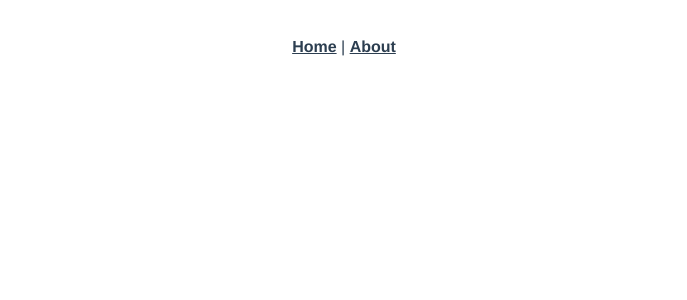
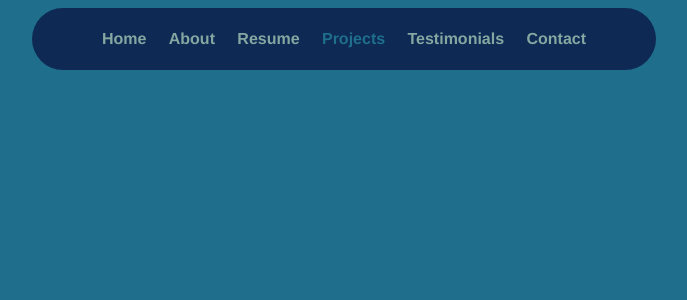
Before and after one commit to RayhaanK/vue-Portfolio, a Vue app: page /project in a window 1280 px wide. Before the commit this address had no page. Shown: the top 300 px of the page, without its empty margins (296-983 px from the left). Built offline with nearby package versions, Linux system fonts and the light colour scheme.

Commit message:
added navbar and updated home page

```diff
--- a/package.json
+++ b/package.json
@@ -7,6 +7,7 @@
     "build": "vue-cli-service build"
   },
   "dependencies": {
+    "bootstrap": "^5.3.0",
     "core-js": "^3.8.3",
     "register-service-worker": "^1.7.2",
     "vue": "^3.2.13",
--- a/src/App.vue
+++ b/src/App.vue
@@ -1,10 +1,17 @@
 <template>
-  <nav>
-    <router-link to="/">Home</router-link> |
-    <router-link to="/about">About</router-link>
-  </nav>
+  <Navbar/>
   <router-view/>
 </template>
+
+<script>
+import Navbar from "@/components/Navbar.vue"
+
+export default {
+  components: {
+    Navbar,
+  }
+}
+</script>
 
 <style>
 #app {
@@ -12,7 +19,7 @@
   -webkit-font-smoothing: antialiased;
   -moz-osx-font-smoothing: grayscale;
   text-align: center;
-  color: #2c3e50;
+  color: #84A7A1;
 }
 
 nav {
@@ -21,10 +28,11 @@ nav {
 
 nav a {
   font-weight: bold;
-  color: #2c3e50;
+  color: #84A7A1;
+  text-decoration: none;
 }
 
 nav a.router-link-exact-active {
-  color: #42b983;
+  color: #1F6E8C;
 }
 </style>
--- /dev/null
+++ b/src/assets/CSS/style.css
@@ -0,0 +1,9 @@
+* {
+    margin: 0;
+    padding: 0;
+    box-sizing: border-box;
+}
+
+body {
+    background-color: #1F6E8C;
+}
--- a/src/components/HelloWorld.vue
+++ /dev/null
@@ -1,60 +0,0 @@
-<template>
-  <div class="hello">
-    <h1>{{ msg }}</h1>
-    <p>
-      For a guide and recipes on how to configure / customize this project,<br>
-      check out the
-      <a href="https://cli.vuejs.org" target="_blank" rel="noopener">vue-cli documentation</a>.
-    </p>
-    <h3>Installed CLI Plugins</h3>
-    <ul>
-      <li><a href="https://github.com/vuejs/vue-cli/tree/dev/packages/%40vue/cli-plugin-babel" target="_blank" rel="noopener">babel</a></li>
-      <li><a href="https://github.com/vuejs/vue-cli/tree/dev/packages/%40vue/cli-plugin-pwa" target="_blank" rel="noopener">pwa</a></li>
-      <li><a href="https://github.com/vuejs/vue-cli/tree/dev/packages/%40vue/cli-plugin-router" target="_blank" rel="noopener">router</a></li>
-      <li><a href="https://github.com/vuejs/vue-cli/tree/dev/packages/%40vue/cli-plugin-vuex" target="_blank" rel="noopener">vuex</a></li>
-    </ul>
-    <h3>Essential Links</h3>
-    <ul>
-      <li><a href="https://vuejs.org" target="_blank" rel="noopener">Core Docs</a></li>
-      <li><a href="https://forum.vuejs.org" target="_blank" rel="noopener">Forum</a></li>
-      <li><a href="https://chat.vuejs.org" target="_blank" rel="noopener">Community Chat</a></li>
-      <li><a href="https://twitter.com/vuejs" target="_blank" rel="noopener">Twitter</a></li>
-      <li><a href="https://news.vuejs.org" target="_blank" rel="noopener">News</a></li>
-    </ul>
-    <h3>Ecosystem</h3>
-    <ul>
-      <li><a href="https://router.vuejs.org" target="_blank" rel="noopener">vue-router</a></li>
-      <li><a href="https://vuex.vuejs.org" target="_blank" rel="noopener">vuex</a></li>
-      <li><a href="https://github.com/vuejs/vue-devtools#vue-devtools" target="_blank" rel="noopener">vue-devtools</a></li>
-      <li><a href="https://vue-loader.vuejs.org" target="_blank" rel="noopener">vue-loader</a></li>
-      <li><a href="https://github.com/vuejs/awesome-vue" target="_blank" rel="noopener">awesome-vue</a></li>
-    </ul>
-  </div>
-</template>
-
-<script>
-export default {
-  name: 'HelloWorld',
-  props: {
-    msg: String
-  }
-}
-</script>
-
-<!-- Add "scoped" attribute to limit CSS to this component only -->
-<style scoped>
-h3 {
-  margin: 40px 0 0;
-}
-ul {
-  list-style-type: none;
-  padding: 0;
-}
-li {
-  display: inline-block;
-  margin: 0 10px;
-}
-a {
-  color: #42b983;
-}
-</style>
--- /dev/null
+++ b/src/components/Navbar.vue
@@ -0,0 +1,67 @@
+<template>
+  <div class="container">
+    <nav class="navbar navbar-expand-lg mx-auto">
+      <div class="container-fluid">
+        <button
+          class="navbar-toggler mx-auto"
+          type="button"
+          data-bs-toggle="collapse"
+          data-bs-target="#navbarSupportedContent"
+          aria-controls="navbarSupportedContent"
+          aria-expanded="false"
+          aria-label="Toggle navigation"
+        >
+          <span class="navbar-toggler-icon"></span>
+        </button>
+        <div class="collapse navbar-collapse" id="navbarSupportedContent">
+          <ul class="navbar-nav mx-auto mb-2 mb-lg-0">
+            <li class="nav-item">
+                <router-link to="/">Home</router-link>
+            </li>
+            <li class="nav-item">
+                <router-link to="/about">About</router-link>
+            </li>
+            <li class="nav-item">
+                <router-link to="/resume">Resume</router-link>
+            </li>
+            <li class="nav-item">
+                <router-link to="/project">Projects</router-link>
+            </li>
+            <li class="nav-item">
+                <router-link to="/testimonial">Testimonials</router-link>
+            </li>
+            <li class="nav-item">
+                <router-link to="/contact">Contact</router-link>
+            </li>
+          </ul>
+        </div>
+      </div>
+    </nav>
+  </div>
+</template>
+
+<script>
+export default {};
+</script>
+
+<style scoped>
+.container {
+    position: sticky;
+    top: 0;
+
+}
+.navbar {
+    margin-top: 0.5rem;
+    width: 56%;
+    border-radius: 2rem;
+    background-color: #0E2954;
+}
+
+li {
+    padding: 0.7rem;
+}
+
+button {
+    background-color: #1F6E8C;
+}
+</style>
--- a/src/main.js
+++ b/src/main.js
@@ -4,4 +4,10 @@ import './registerServiceWorker'
 import router from './router'
 import store from './store'
 
+//  bootstrap
+import 'bootstrap/dist/css/bootstrap.min.css'
+import 'bootstrap'
+// custom CSS
+import '@/assets/CSS/style.css'
+
 createApp(App).use(store).use(router).mount('#app')
--- a/src/router/index.js
+++ b/src/router/index.js
@@ -10,10 +10,27 @@ const routes = [
   {
     path: '/about',
     name: 'about',
-    // route level code-splitting
-    // this generates a separate chunk (about.[hash].js) for this route
-    // which is lazy-loaded when the route is visited.
-    component: () => import(/* webpackChunkName: "about" */ '../views/AboutView.vue')
+    component: () => import('../views/AboutView.vue')
+  },
+  {
+    path: '/resume',
+    name: 'resume',
+    component: () => import('../views/ResumeView.vue')
+  },
+  {
+    path: '/project',
+    name: 'project',
+    component: () => import('../views/ProjectView.vue')
+  },
+  {
+    path: '/testimonial',
+    name: 'testimonial',
+    component: () => import('../views/TestimonialView.vue')
+  },
+  {
+    path: '/contact',
+    name: 'contact',
+    component: () => import('../views/ContactView.vue')
   }
 ]
 
--- a/src/views/HomeView.vue
+++ b/src/views/HomeView.vue
@@ -1,15 +1,82 @@
 <template>
-  <div>
-
-  </div>
+  <section id="home" class="home">
+    <div class="container-fluid">
+      <!-- <div class="container">
+        <div class="image">
+          <img src="https://i.postimg.cc/ZnP5Z74Y/rayhaanKhan.png" alt="Rayhaan Khan">
+        </div>
+        <div class="imageText"><p class="text">I'm Mohamed Rayhaan Khan <br> <span>An aspiring Web Developer</span></p></div>
+        <button class="btn1">Contact Me!</button>
+      </div> -->
+      <div class="card carrdd">
+        <div class="backgroundImg"></div>
+        <div class="card-body">
+          <h5 class="card-title">Card title</h5>
+          <p class="card-text">
+            Some quick example text to build on the card title and make up the
+            bulk of the card's content.
+          </p>
+          <a href="#" class="btn btn-primary">Go somewhere</a>
+        </div>
+      </div>
+    </div>
+  </section>
 </template>
 
 <script>
-  export default {
-
-  }
+export default {};
 </script>
 
 <style scoped>
+.home {
+  height: 90vh;
+}
+.carrdd{
+  width: 20rem;
+}
 
+.backgroundImg {
+  display: flex;
+  justify-content: center;
+  align-items: center;
+  height: 500px;
+  width: 100%;
+  border: 1px solid red;
+  background-size: cover;
+  background-image: url(https://i.postimg.cc/ZnP5Z74Y/rayhaanKhan.png);
+  background-repeat: no-repeat;
+}
+/*
+.container-fluid {
+  height: 80vh;
+  display: flex;
+  justify-content: center;
+  align-items: center;
+}
+
+.image {
+  position: relative;
+}
+
+img {
+  background-color: #0E2954;
+  filter: drop-shadow(16px 16px 8px #0E2954  );
+  border-radius: 10rem 4rem;
+}
+
+.imageText {
+  position: absolute;
+  top: 63%;
+  left: 29%;
+}
+
+.text {
+  font-size: 3rem;
+  font-weight: bolder;
+  text-shadow: 2px 1px black;
+}
+
+.btn1 {
+
+} */
 </style>
```
Also changed, not shown: 1 other file (tests, documents, lock files or other folders).
